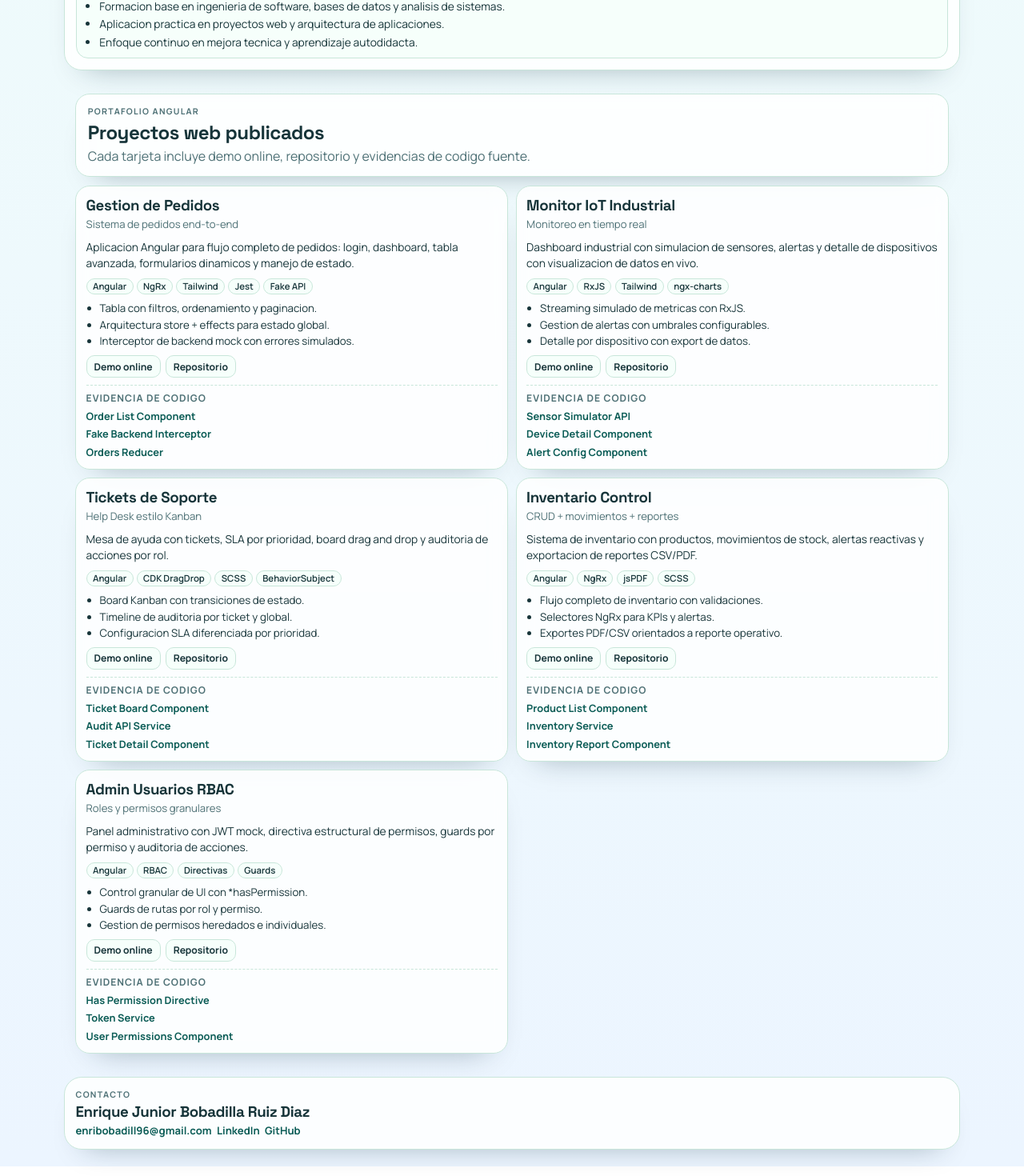
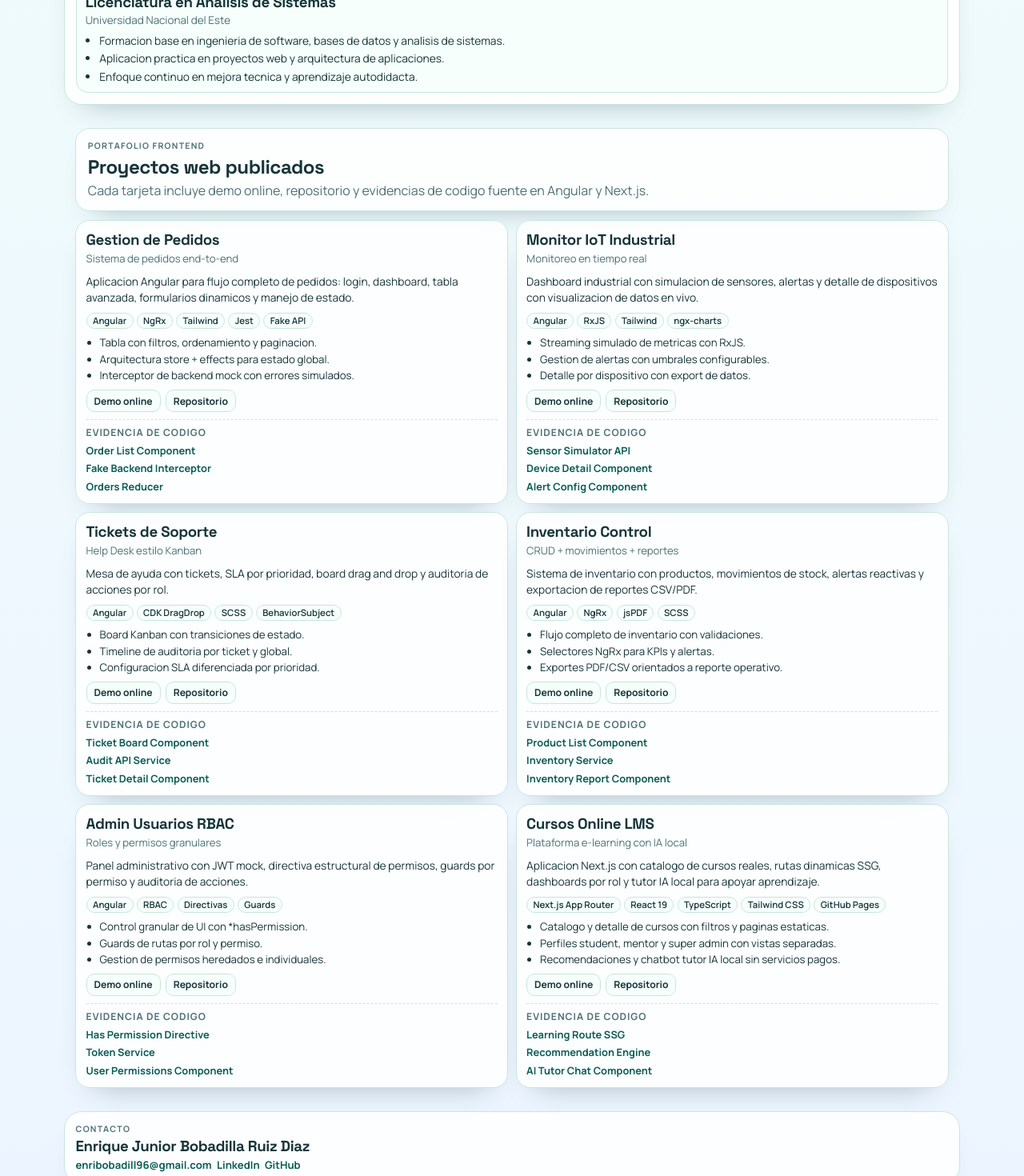
Before and after one commit to Bobadilla96/portfolio-frontend-angular, an Angular app: page / in a window 1280 px wide. Shown: the part 1330-2800 px from the top of the page at 80% size. Built offline with nearby package versions, Linux system fonts and the light colour scheme.

Commit message:
feat: incluir proyecto Next.js LMS en portfolio frontend

```diff
--- a/src/app/app.component.html
+++ b/src/app/app.component.html
@@ -3,7 +3,7 @@
     <div class="brand">
       <span class="brand-mark">EB</span>
       <div>
-        <p class="kicker">Angular Frontend Portfolio</p>
+        <p class="kicker">Frontend Portfolio</p>
         <strong>{{ profile.name }}</strong>
       </div>
     </div>
@@ -29,7 +29,7 @@
 
   <section class="stats-grid">
     <article class="stat card">
-      <span class="label">Proyectos Angular publicados</span>
+      <span class="label">Proyectos frontend publicados</span>
       <strong>{{ projects.length }}</strong>
     </article>
     <article class="stat card">
@@ -74,9 +74,9 @@
 
   <section class="section-block" id="proyectos">
     <div class="section-header">
-      <p class="kicker">Portafolio Angular</p>
+      <p class="kicker">Portafolio Frontend</p>
       <h2>Proyectos web publicados</h2>
-      <p>Cada tarjeta incluye demo online, repositorio y evidencias de codigo fuente.</p>
+      <p>Cada tarjeta incluye demo online, repositorio y evidencias de codigo fuente en Angular y Next.js.</p>
     </div>
 
     <div class="projects-grid">
--- a/src/app/app.component.ts
+++ b/src/app/app.component.ts
@@ -51,7 +51,7 @@ interface ProjectShowcase {
 export class AppComponent {
   readonly profile: ProfileInfo = {
     name: 'Enrique Junior Bobadilla Ruiz Diaz',
-    role: 'Frontend Developer Angular',
+    role: 'Frontend Developer (Angular + Next.js)',
     location: 'Ciudad del Este, Paraguay',
     email: 'enribobadill96@gmail.com',
     phone: '+595 994 321 813',
@@ -64,7 +64,7 @@ export class AppComponent {
   readonly skillGroups: SkillGroup[] = [
     {
       title: 'Frontend Core',
-      items: ['Angular 17/19/20', 'TypeScript', 'JavaScript', 'HTML5', 'CSS3', 'SCSS', 'Tailwind CSS']
+      items: ['Angular 17/19/20', 'Next.js 16', 'React 19', 'TypeScript', 'JavaScript', 'HTML5', 'CSS3', 'SCSS', 'Tailwind CSS']
     },
     {
       title: 'Arquitectura y Calidad',
@@ -264,6 +264,35 @@ export class AppComponent {
           url: 'https://github.com/Bobadilla96/admin-usuarios-rbac/blob/main/src/app/features/users/user-permissions/user-permissions.component.ts'
         }
       ]
+    },
+    {
+      id: 'cursos-online-lms',
+      title: 'Cursos Online LMS',
+      subtitle: 'Plataforma e-learning con IA local',
+      description:
+        'Aplicacion Next.js con catalogo de cursos reales, rutas dinamicas SSG, dashboards por rol y tutor IA local para apoyar aprendizaje.',
+      tech: ['Next.js App Router', 'React 19', 'TypeScript', 'Tailwind CSS', 'GitHub Pages'],
+      demoUrl: 'https://bobadilla96.github.io/cursos-online-lms/',
+      repoUrl: 'https://github.com/Bobadilla96/cursos-online-lms',
+      highlights: [
+        'Catalogo y detalle de cursos con filtros y paginas estaticas.',
+        'Perfiles student, mentor y super admin con vistas separadas.',
+        'Recomendaciones y chatbot tutor IA local sin servicios pagos.'
+      ],
+      evidence: [
+        {
+          label: 'Learning Route SSG',
+          url: 'https://github.com/Bobadilla96/cursos-online-lms/blob/main/src/app/courses/%5Bslug%5D/learn/%5BlessonId%5D/page.tsx'
+        },
+        {
+          label: 'Recommendation Engine',
+          url: 'https://github.com/Bobadilla96/cursos-online-lms/blob/main/src/lib/recommendations.ts'
+        },
+        {
+          label: 'AI Tutor Chat Component',
+          url: 'https://github.com/Bobadilla96/cursos-online-lms/blob/main/src/components/ai-tutor-chat.tsx'
+        }
+      ]
     }
   ];
 
```
Also changed, not shown: 2 other files (tests, documents, lock files or other folders).
